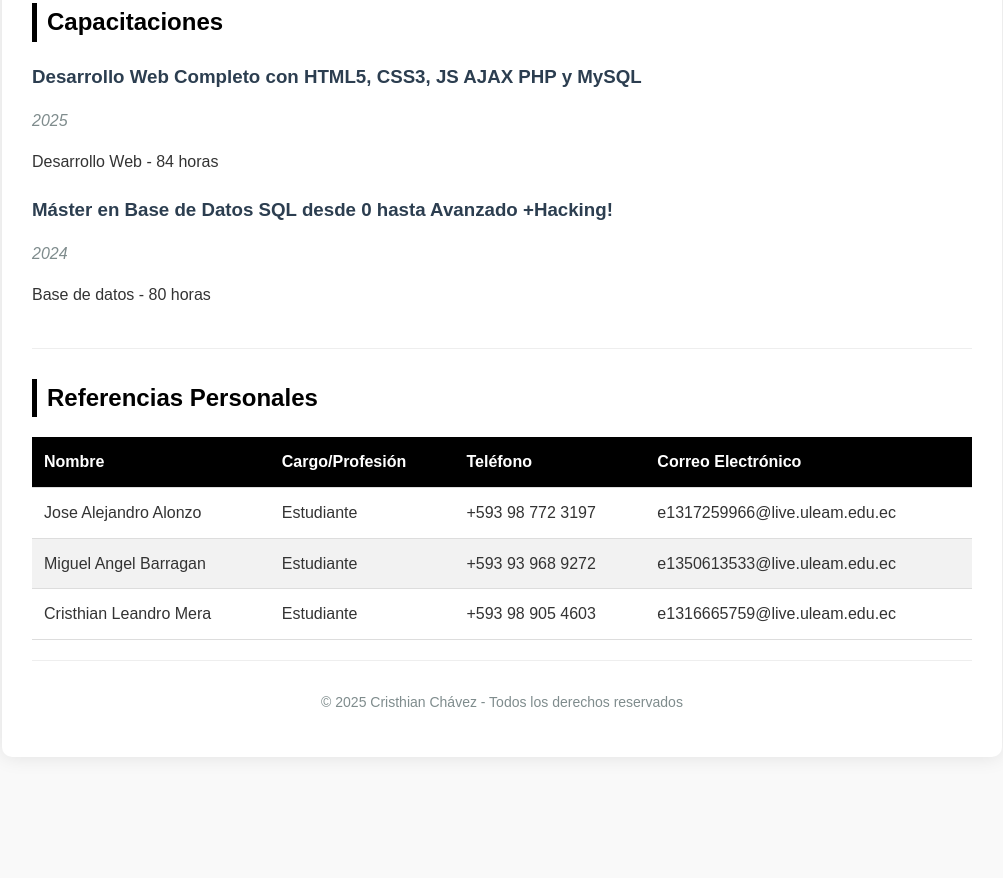
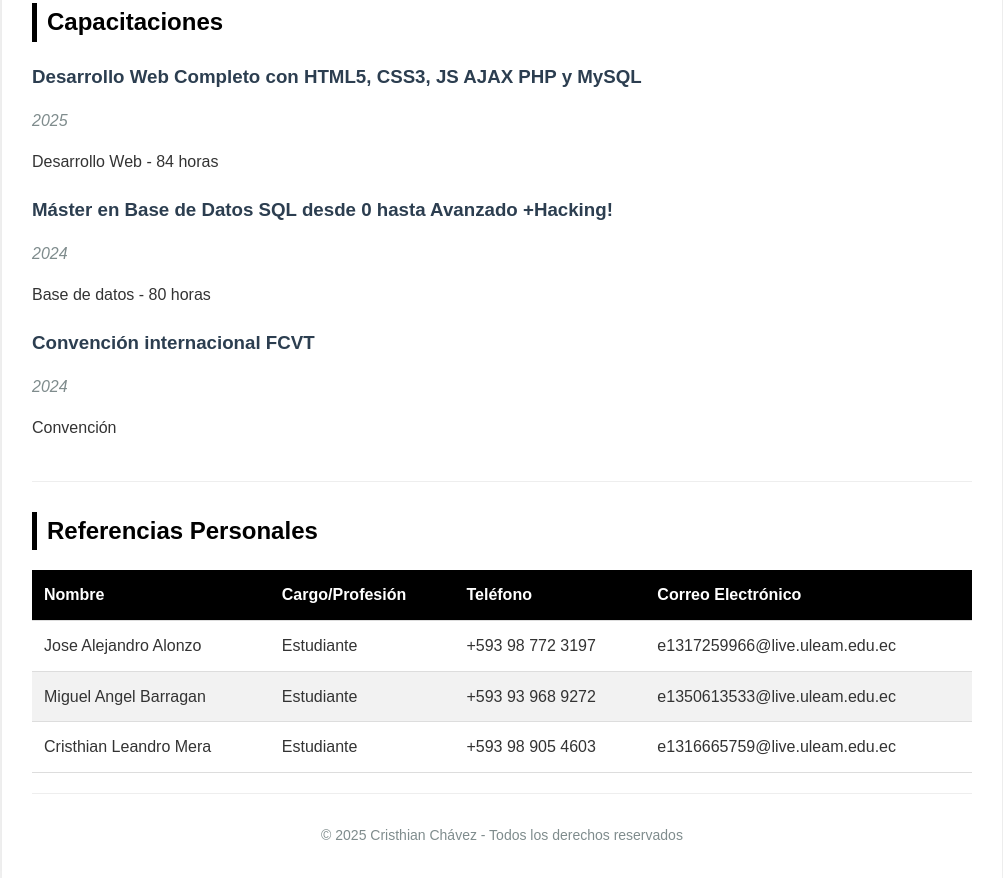
Before and after one commit to Criiscvz/Curiculum, a plain HTML site: page index.html in a window 1280 px wide. Shown: the part 875-1753 px from the top of the page, without its empty margins (138-1141 px from the left). Before the commit the page ends 1652 px from the top, so only its background shows below. Drawn offline with Linux system fonts and the light colour scheme.

Commit message:
index.html

```diff
--- a/index.html
+++ b/index.html
@@ -62,6 +62,12 @@
                 <p class="date">2024</p>
                 <p>Base de datos - 80 horas</p>
             </div>
+
+            <div class="training-item">
+                <h3>Convención internacional FCVT</h3>
+                <p class="date">2024</p>
+                <p>Convención</p>
+            </div>
         </div>
 
         <!-- Sección de Referencias -->
```
